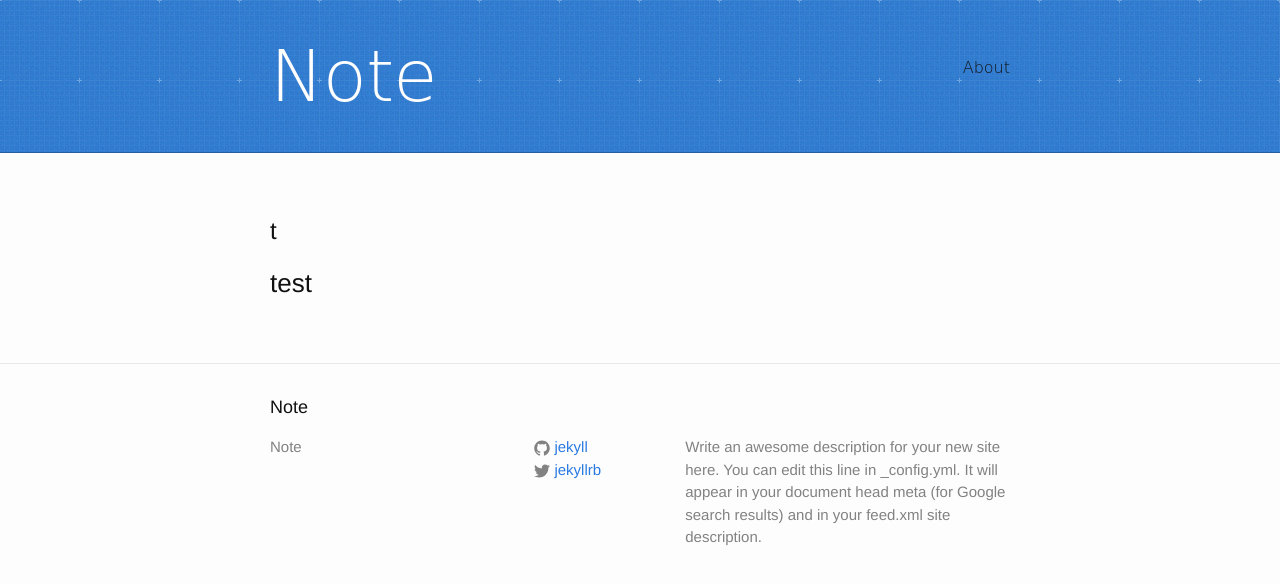
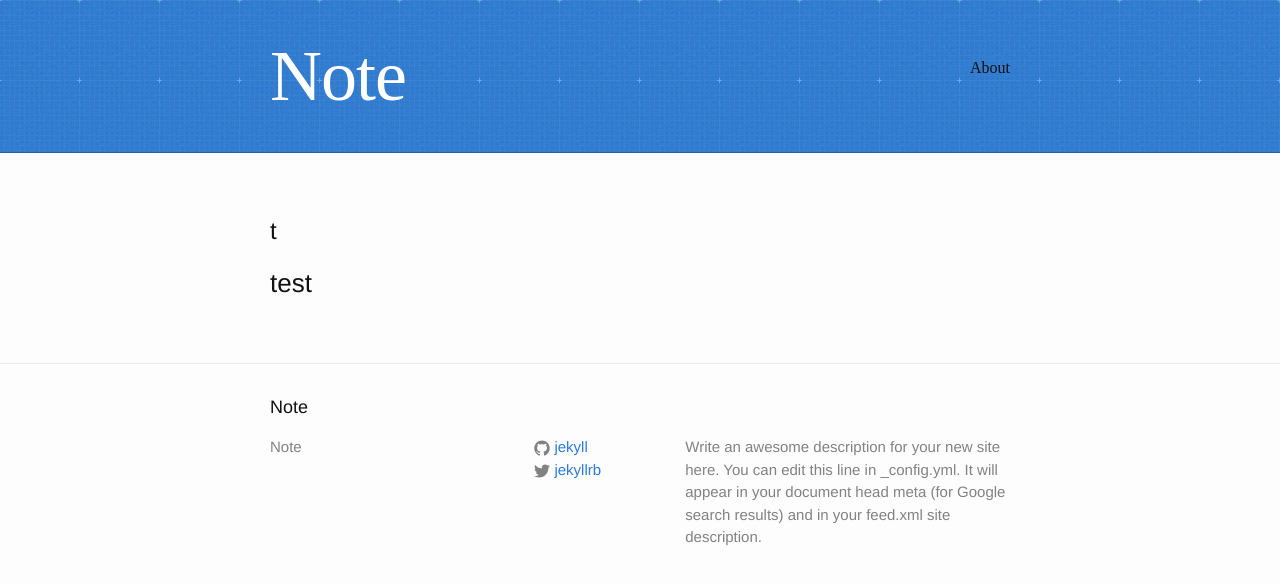
Before and after one commit to SekiTakuya/SekiTakuya.github.io, a Jekyll site: the page built from index.md, in a window 1280 px wide. Shown: the top 584 px of the page. Built offline with Jekyll 4.4.1, drawn with Linux system fonts in a browser that asks for light colours.

Commit message:
Update _layout.scss

```diff
--- a/_sass/_layout.scss
+++ b/_sass/_layout.scss
@@ -4,7 +4,7 @@
 .site-header {
     padding-top: 40px;
     padding-bottom: 40px;
-    font-family: 'Comic Sans MS';
+    font-family: 'Myriad';
     background: #2e7bcf url(../images/header-bg.jpg) 0 0 repeat-x;
     border-bottom: solid 1px #275da1;
 
```
